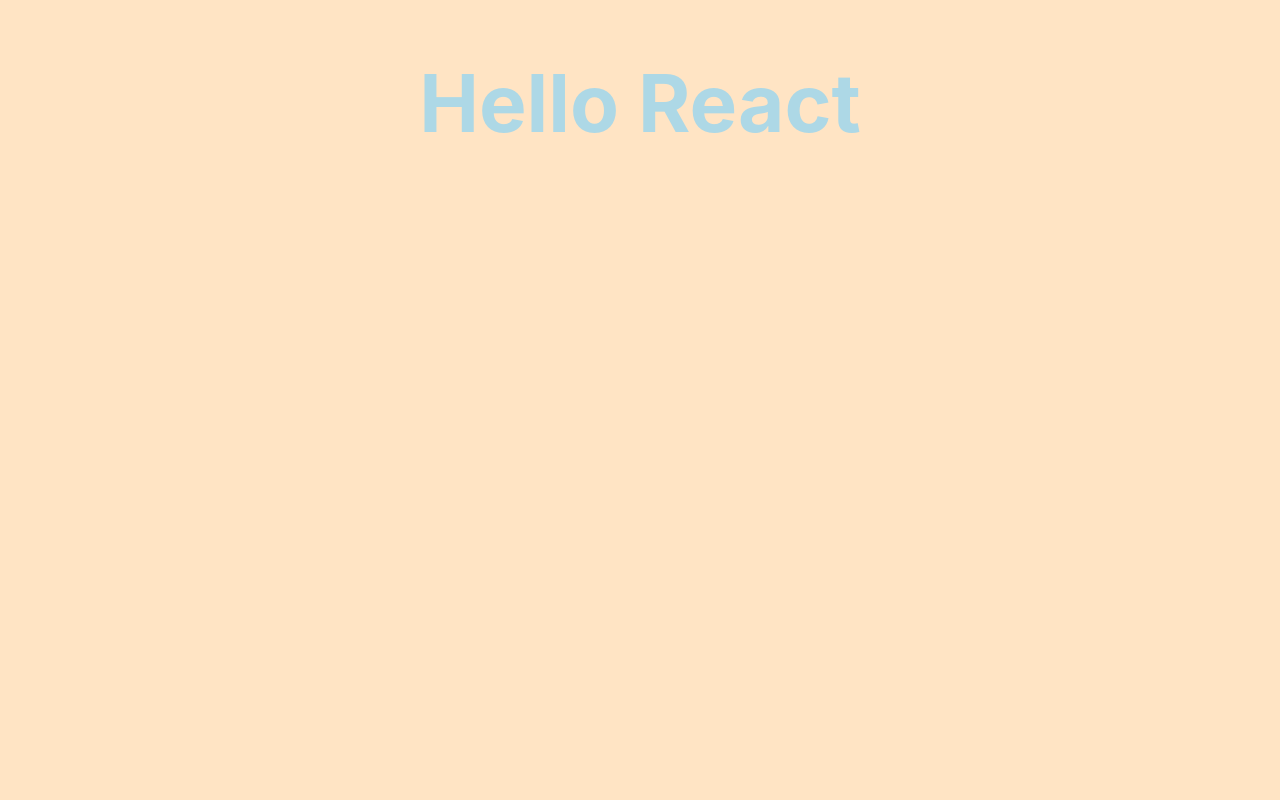
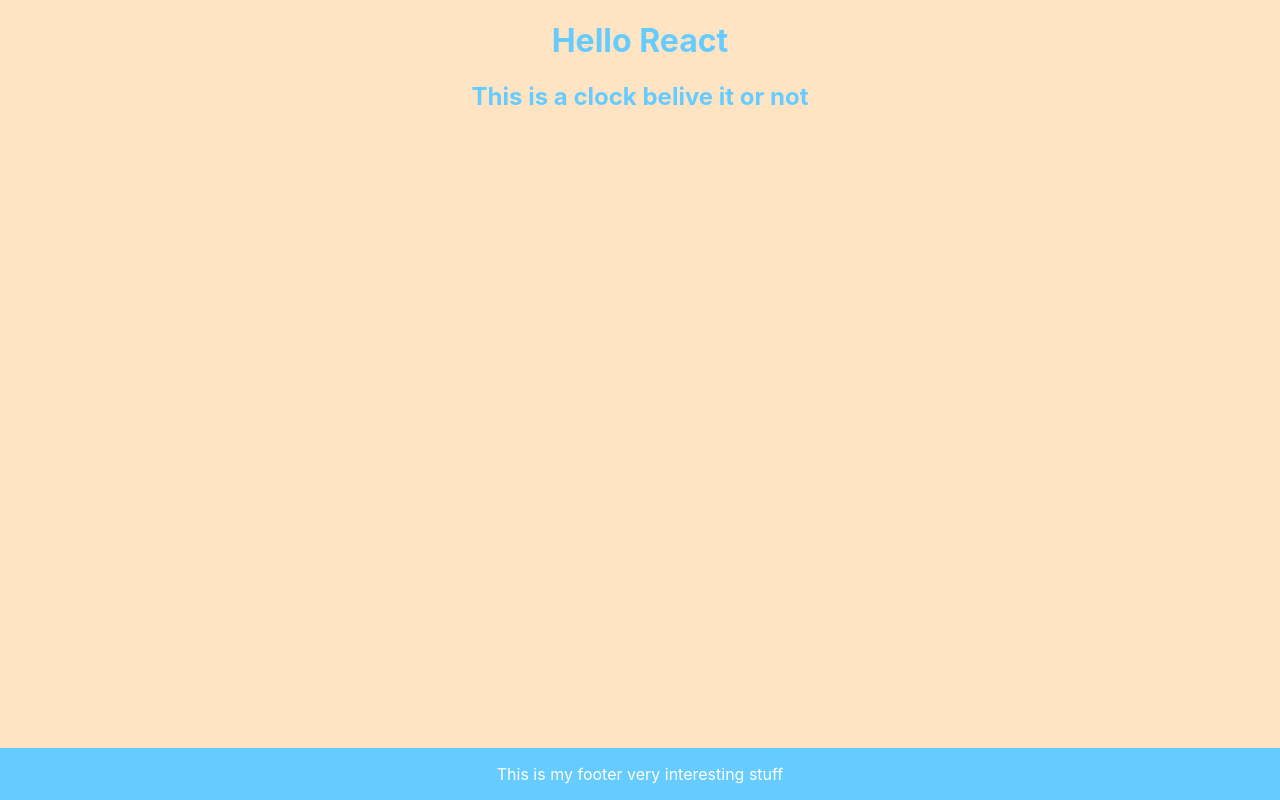
Before and after one commit to lingi524/pomodoro-clock, a React (Create React App) app: page / in a window 1280 px wide. Built offline with nearby package versions, Linux system fonts and the light colour scheme.

Commit message:
Basic styling and three main components added

```diff
--- a/src/App.css
+++ b/src/App.css
@@ -1,12 +1,14 @@
-.App {
+body {
+  background-color: bisque;
+  color: #6cf;
   text-align: center;
 }
 
-body {
-  background-color: bisque;
-  color: lightblue;
+.Footer {
+  position: absolute;
+  bottom: 0;
+  width: 100%;
+  height: auto; /* Height of the footer */
+  background: #6cf;
+  color: white;
 }
-
-h1 {
-  font-size: 80px;
-}
--- a/src/App.js
+++ b/src/App.js
@@ -1,10 +1,15 @@
 import './App.css';
+import Header from "./Header"
+import Clock from "./Clock"
+import Footer from "./Footer"
 
 function App() {
   return (
-    <div className="App">
-      <h1>Hello React</h1>
-    </div>
+    <>
+    <Header />
+    <Clock />
+    <Footer />
+    </>
   );
 }
 
--- /dev/null
+++ b/src/Clock.js
@@ -0,0 +1,13 @@
+import React from "react";
+import './App.css';
+
+
+function Footer() {
+    return (
+        <div className="Clock">
+            <h2>This is a clock belive it or not</h2>
+        </div>
+    )
+}
+
+export default Footer
--- /dev/null
+++ b/src/Footer.js
@@ -0,0 +1,13 @@
+import React from "react";
+import './App.css';
+
+
+function Footer() {
+    return (
+        <div className="Footer">
+            <p>This is my footer very interesting stuff</p>
+        </div>
+    )
+}
+
+export default Footer
--- /dev/null
+++ b/src/Header.js
@@ -0,0 +1,13 @@
+import React from "react";
+import './App.css';
+
+
+function Header() {
+    return (
+        <div className="App">
+      <h1>Hello React</h1>
+    </div>
+    )
+}
+
+export default Header
```
